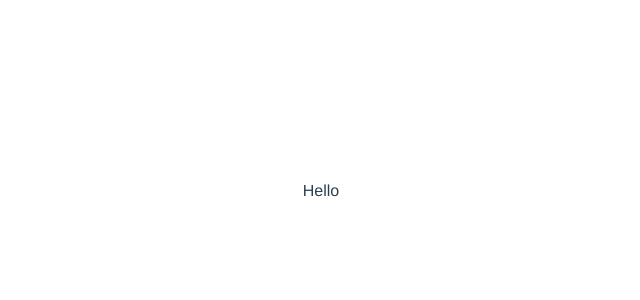
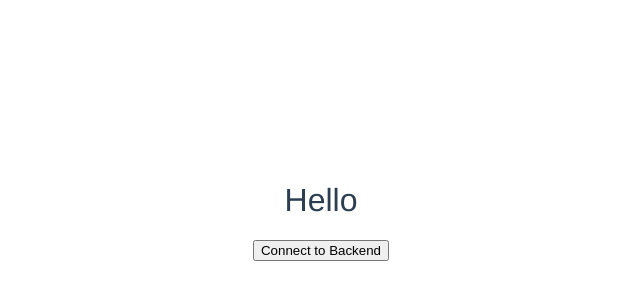
Before and after one commit to UWO-Aero-Design/gnd-station, a Vue app in the folder App/frontend/: page / in a window 1280 px wide. Shown: the part 134-434 px from the top of the page, without its empty margins (319-959 px from the left). Built offline with nearby package versions, Linux system fonts and the light colour scheme.

Commit message:
Set up front-end to back-end connection

```diff
--- a/App/frontend/src/components/Base.vue
+++ b/App/frontend/src/components/Base.vue
@@ -1,19 +1,32 @@
 <template>
 <div>
   <div>
-    Hello
+    <h1> {{ msg }} </h1>
+    <button v-on:click="pingBackend"> Connect to Backend </button>
   </div>
 </div>
 </template>
 
 <script>
+import axios from 'axios'
+
 export default {
-  name: 'HelloWorld',
+  name: 'Base',
   data () {
     return {
-      msg: 'Welcome to Your Vue.js App'
+      msg: 'Hello'
+    }
+  },
+
+  methods: {
+    pingBackend: function () {
+      axios.get('http://127.0.0.1:5000/Ping')
+        .then((response) => {
+          this.msg = response.data
+        })
     }
   }
+
 }
 </script>
 
```
Also changed, not shown: 1 other file (tests, documents, lock files or other folders).
